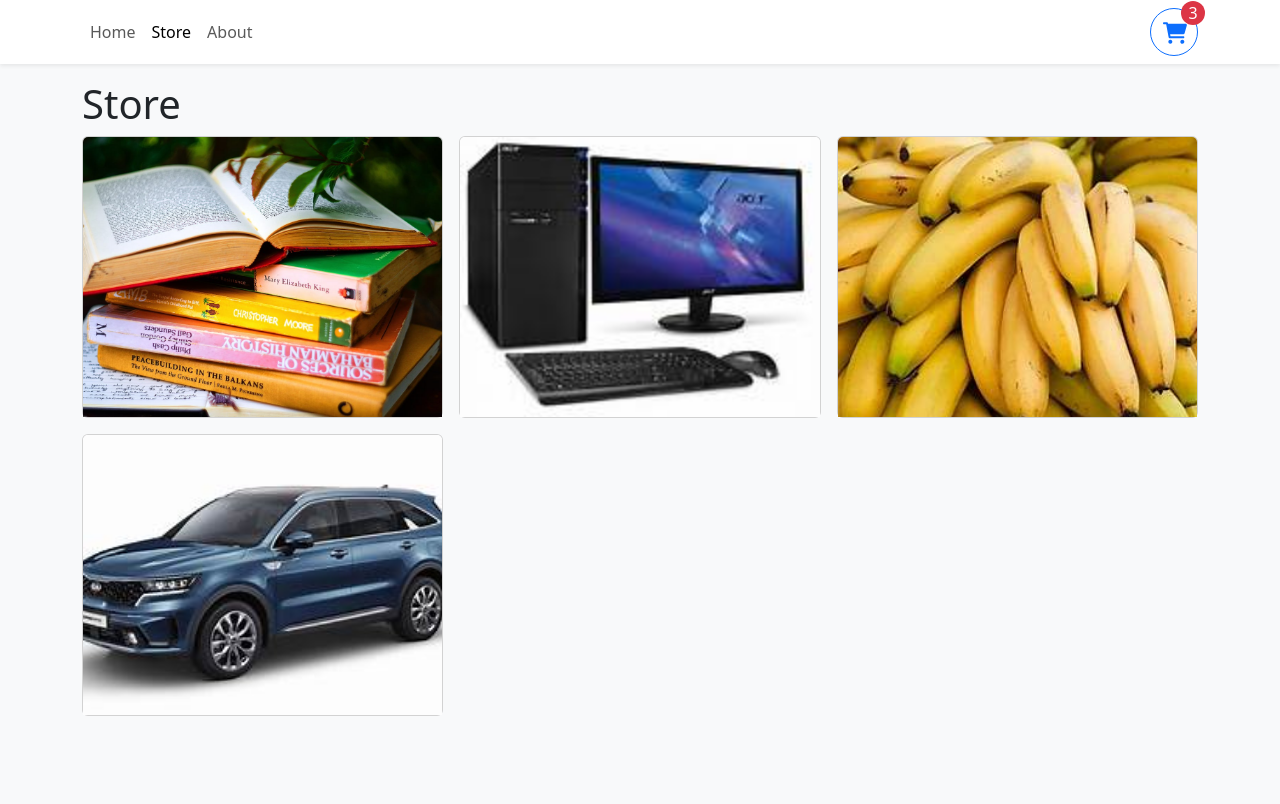
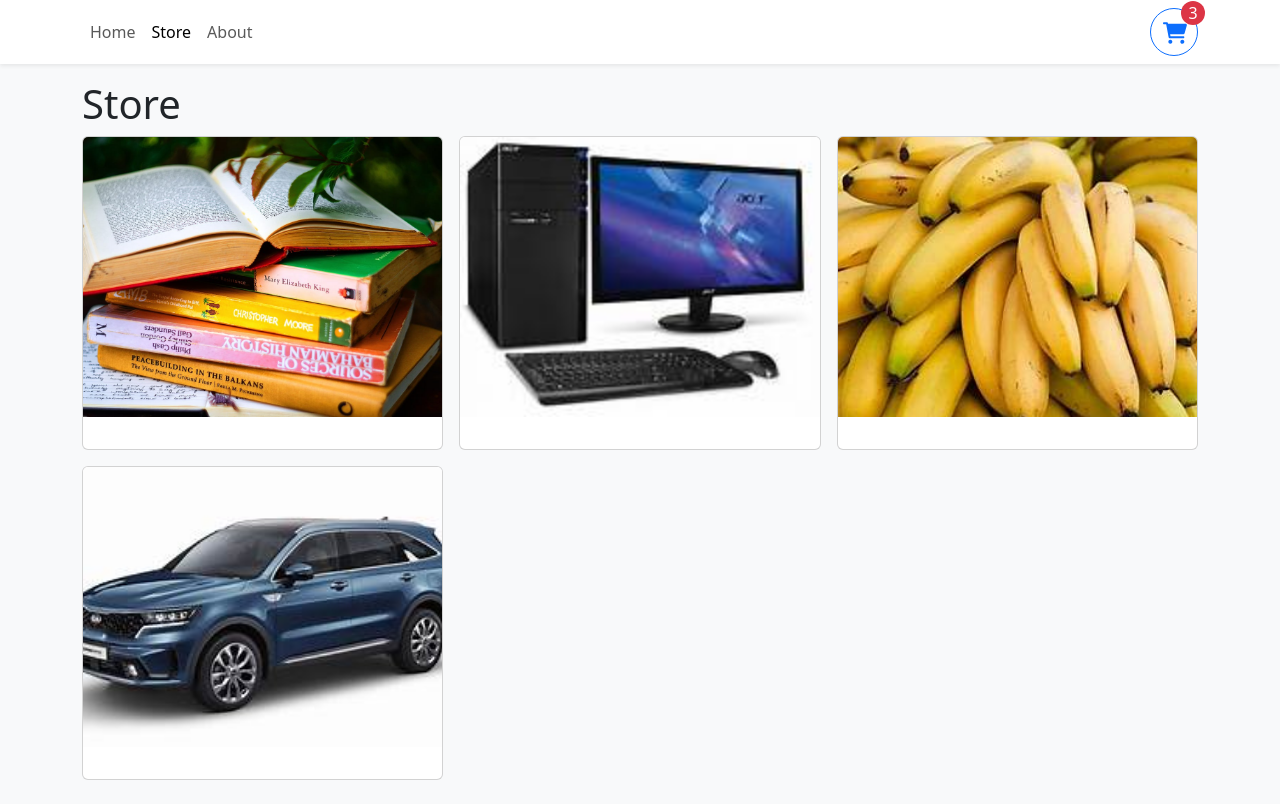
Before and after one commit to Pallavi-Shtgr/ShoppingCartDemo, a React (Vite) app: page /store in a window 1280 px wide. Built offline with nearby package versions, Linux system fonts and the light colour scheme.

Commit message:
add changes

```diff
--- a/src/components/StoreItem.tsx
+++ b/src/components/StoreItem.tsx
@@ -16,6 +16,15 @@ export function StoreItem({ id, name, price, imgUrl }: StoreItemProps) {
         height="280px"
         style={{ objectFit: "cover" }}
       />
+
+      <Card.Body className="d-flex flex-column">
+        {/* <Card.Title className "d-flex
+        justify-content-between align-items-center-baseline">
+        </Card.Title> */}
+
+        </Card.Body>
+
+
     </Card>
   );
 }
```
